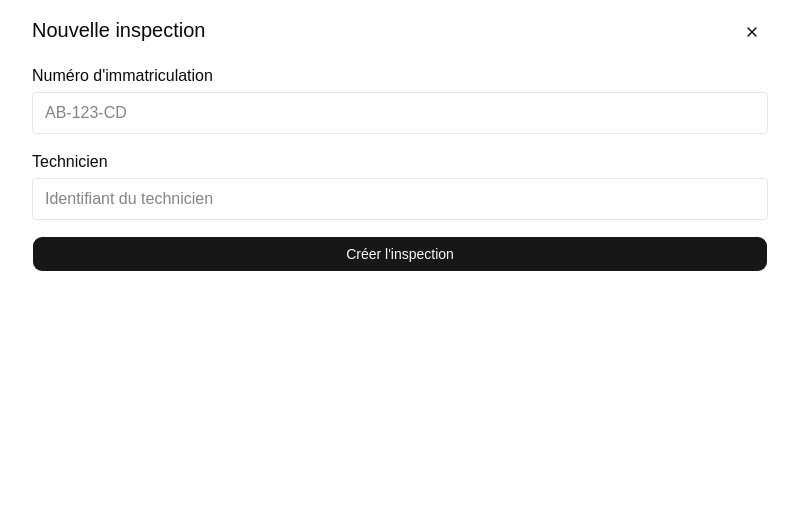
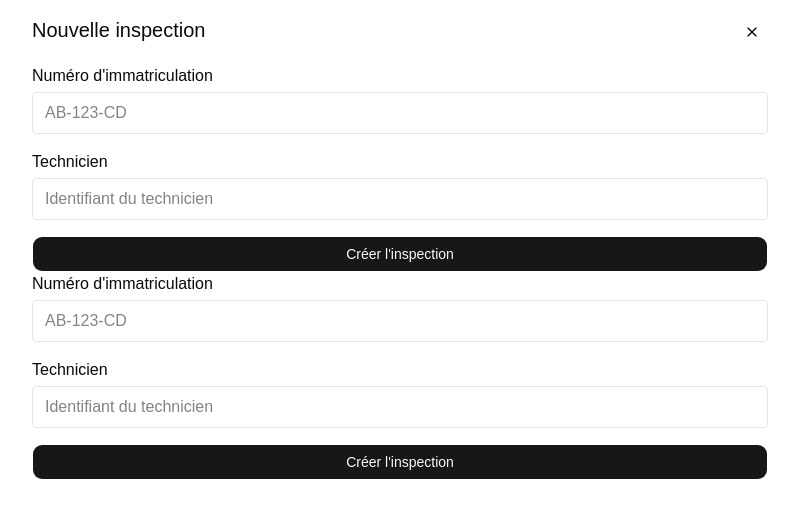
Before and after one commit to stephane71/garage-vision, a React (Vite) app: page / in a window 1280 px wide. Both pictures are taken after a click on the button "Ajouter une inspection". Shown: the top 518 px of the page, without its empty margins (240-1039 px from the left). Built offline with nearby package versions, Linux system fonts and the light colour scheme.

Commit message:
Atelier J3-C: React Hook Form + Zod

```diff
--- a/src/App.tsx
+++ b/src/App.tsx
@@ -14,6 +14,7 @@ import {
   CreateInspectionForm,
   type InspectionFormData,
 } from "@/components/CreateInspectionForm";
+import { CreateInspectionRHF } from "@/components/CreateInspectionRHF";
 
 const queryClient = new QueryClient();
 
@@ -89,6 +90,7 @@ function App() {
 
           <div className="w-full">
             <CreateInspectionForm onSubmit={handleSubmitCreateInspectionForm} />
+            <CreateInspectionRHF onSubmit={handleSubmitCreateInspectionForm} />
           </div>
         </div>
       </div>
--- /dev/null
+++ b/src/components/CreateInspectionRHF/index.tsx
@@ -0,0 +1,95 @@
+import { useState } from "react";
+import { useForm } from "react-hook-form";
+import { z } from "zod";
+import { zodResolver } from "@hookform/resolvers/zod";
+import { Button } from "@/components/ui/button.tsx";
+
+const inspectionSchema = z.object({
+  registrationNumber: z
+    .string()
+    .min(1, "Le numéro d'immatriculation est requis")
+    .regex(/^[A-Z]{2}-\d{3}-[A-Z]{2}$/, "Format invalide (ex : AB-123-CD)"),
+  technicianId: z.string().min(1, "Le technicien est requis"),
+});
+
+type InspectionFormData = z.infer<typeof inspectionSchema>;
+
+export type CreateInspectionRHFProps = {
+  onSubmit: (data: InspectionFormData) => void;
+};
+
+export const CreateInspectionRHF = ({ onSubmit }: CreateInspectionRHFProps) => {
+  const [isSuccess, setIsSuccess] = useState(false);
+
+  const {
+    register,
+    handleSubmit,
+    reset,
+    formState: { errors, isSubmitting },
+  } = useForm<InspectionFormData>({
+    resolver: zodResolver(inspectionSchema),
+    defaultValues: {
+      registrationNumber: "",
+      technicianId: "",
+    },
+  });
+
+  const onFormSubmit = async (data: InspectionFormData) => {
+    setIsSuccess(false);
+
+    await new Promise((resolve) => setTimeout(resolve, 1000));
+
+    setIsSuccess(true);
+    reset();
+    onSubmit(data);
+  };
+
+  return (
+    <form
+      onSubmit={handleSubmit(onFormSubmit)}
+      className="flex w-full flex-col gap-4"
+    >
+      {isSuccess && (
+        <p className="text-sm text-green-600">Inspection créée avec succès !</p>
+      )}
+
+      <label className="flex flex-col gap-1">
+        Numéro d'immatriculation
+        <input
+          {...register("registrationNumber", {
+            onChange: (e) => {
+              e.target.value = e.target.value.toUpperCase();
+            },
+          })}
+          type="text"
+          placeholder="AB-123-CD"
+          className="rounded border px-3 py-2"
+        />
+        {errors.registrationNumber && (
+          <span className="text-sm text-red-500">
+            {errors.registrationNumber.message}
+          </span>
+        )}
+      </label>
+
+      <label className="flex flex-col gap-1">
+        Technicien
+        <input
+          {...register("technicianId")}
+          type="text"
+          placeholder="Identifiant du technicien"
+          className="rounded border px-3 py-2"
+        />
+        {errors.technicianId && (
+          <span className="text-sm text-red-500">
+            {errors.technicianId.message}
+          </span>
+        )}
+      </label>
+
+      <Button type="submit" disabled={isSubmitting} size="lg">
+        {isSubmitting ? "Envoi en cours..." : "Créer l'inspection"}
+      </Button>
+    </form>
+  );
+};
```
